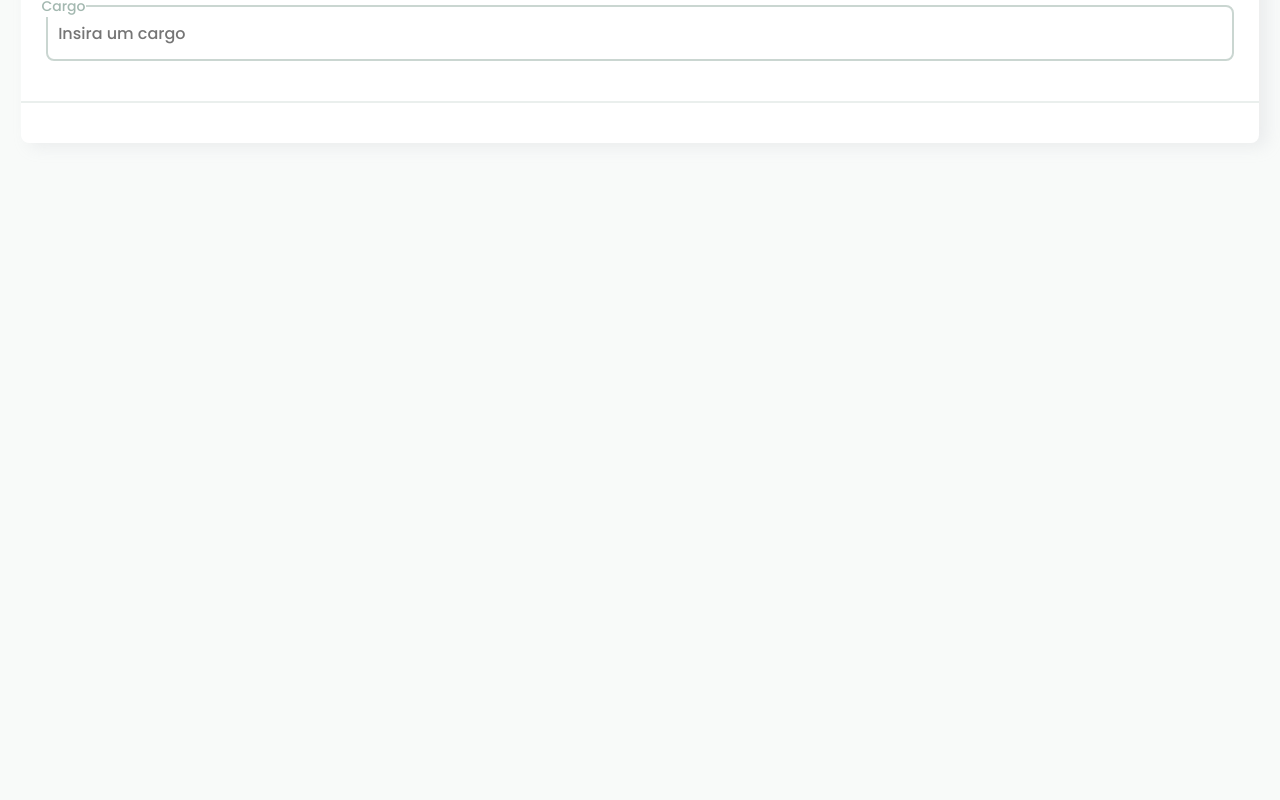
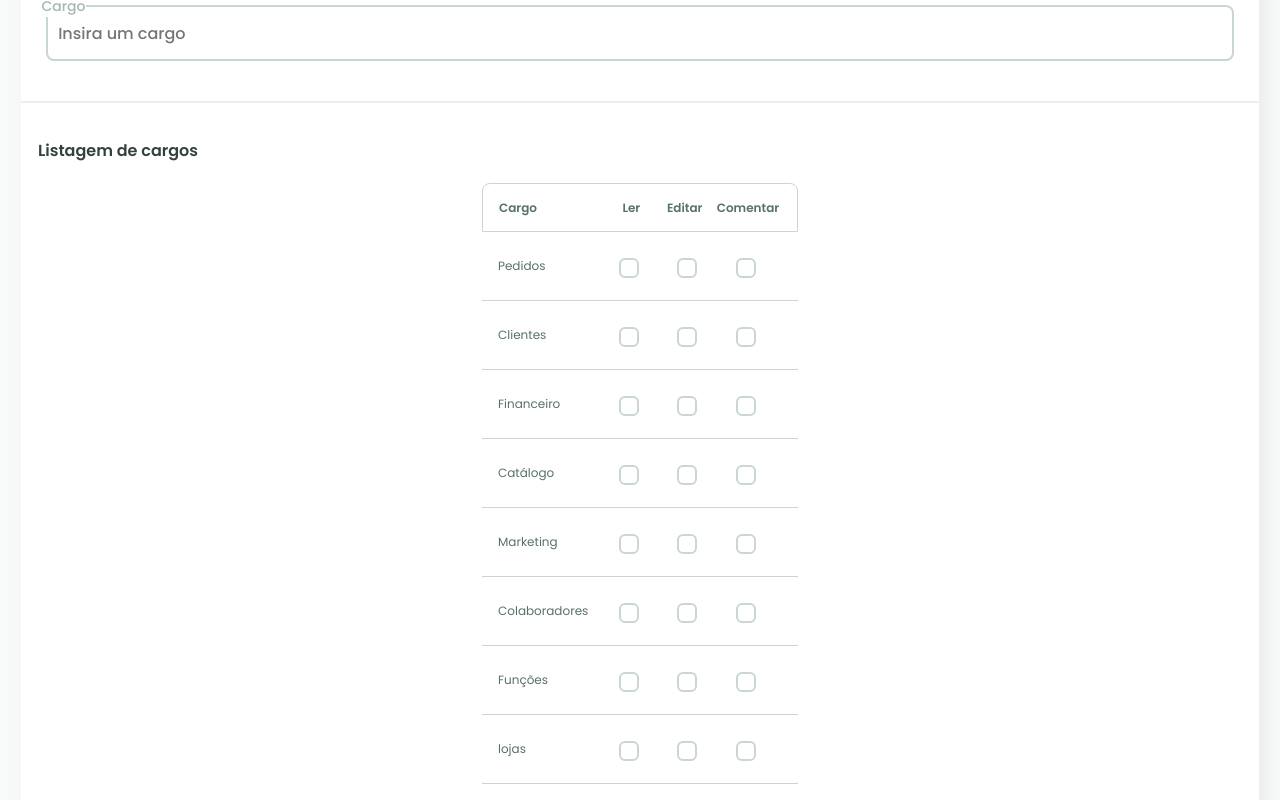
Before and after one commit to FernandoMos92/PedidoPago_test, a Next.js app: page /new-position in a window 1280 px wide. Shown: the part 314-1114 px from the top of the page. Before the commit the page ends 800 px from the top, so only its background shows below. Built offline with nearby package versions, Linux system fonts and the light colour scheme.

Commit message:
:sparkles:: Checked styled

```diff
--- a/src/pages/new-position/index.tsx
+++ b/src/pages/new-position/index.tsx
@@ -32,6 +32,123 @@ export default function NewPosition() {
 
         <hr className={styles.horizonLine} />
 
+        <h3 className={styles.headerBottom}>Listagem de cargos</h3>
+
+        <table className={styles.tableData}>
+          <thead>
+            <tr>
+              <th>Cargo</th>
+              <th>Ler</th>
+              <th>Editar</th>
+              <th>Comentar</th>
+            </tr>
+          </thead>
+
+          <tbody>
+            <tr>
+              <td>Pedidos</td>
+              <td>
+                <input
+                  className={styles.checkBox}
+                  type="checkbox"
+                  name=""
+                  id=""
+                />
+              </td>
+              <td>
+                <input type="checkbox" name="" id="" />
+              </td>
+              <td>
+                <input type="checkbox" name="" id="" />
+              </td>
+            </tr>
+
+            <tr>
+              <td>Clientes</td>
+              <td>
+                <input type="checkbox" name="" id="" />
+              </td>
+              <td>
+                <input type="checkbox" name="" id="" />
+              </td>
+              <td>
+                <input type="checkbox" name="" id="" />
+              </td>
+            </tr>
+            <tr>
+              <td>Financeiro</td>
+              <td>
+                <input type="checkbox" name="" id="" />
+              </td>
+              <td>
+                <input type="checkbox" name="" id="" />
+              </td>
+              <td>
+                <input type="checkbox" name="" id="" />
+              </td>
+            </tr>
+            <tr>
+              <td>Catálogo</td>
+              <td>
+                <input type="checkbox" name="" id="" />
+              </td>
+              <td>
+                <input type="checkbox" name="" id="" />
+              </td>
+              <td>
+                <input type="checkbox" name="" id="" />
+              </td>
+            </tr>
+            <tr>
+              <td>Marketing</td>
+              <td>
+                <input type="checkbox" name="" id="" />
+              </td>
+              <td>
+                <input type="checkbox" name="" id="" />
+              </td>
+              <td>
+                <input type="checkbox" name="" id="" />
+              </td>
+            </tr>
+            <tr>
+              <td>Colaboradores</td>
+              <td>
+                <input type="checkbox" name="" id="" />
+              </td>
+              <td>
+                <input type="checkbox" name="" id="" />
+              </td>
+              <td>
+                <input type="checkbox" name="" id="" />
+              </td>
+            </tr>
+            <tr>
+              <td>Funções</td>
+              <td>
+                <input type="checkbox" name="" id="" />
+              </td>
+              <td>
+                <input type="checkbox" name="" id="" />
+              </td>
+              <td>
+                <input type="checkbox" name="" id="" />
+              </td>
+            </tr>
+            <tr>
+              <td>lojas</td>
+              <td>
+                <input type="checkbox" name="" id="" />
+              </td>
+              <td>
+                <input type="checkbox" name="" id="" />
+              </td>
+              <td>
+                <input type="checkbox" name="" id="" />
+              </td>
+            </tr>
+          </tbody>
+        </table>
       </section>
     </div>
   );
--- a/src/pages/new-position/style.module.scss
+++ b/src/pages/new-position/style.module.scss
@@ -6,7 +6,7 @@ $neutralColor3: #a3b8b0;
 $neutralColor5: #587169;
 
 .positionContainer {
-  margin-bottom:40px;
+  margin-bottom: 40px;
 
   .topContainer {
     align-items: center;
@@ -55,7 +55,7 @@ $neutralColor5: #587169;
       font-weight: 600;
       line-height: 100%;
       text-align: start;
-      margin: 0px 0px 24px 24px;
+      margin: 0px 0px 24px 33px;
       height: 16px;
       width: 100%;
     }
@@ -122,12 +122,101 @@ $neutralColor5: #587169;
       }
     }
 
-    .horizonLine{
+    .horizonLine {
       width: 100%;
       border: 1px solid $neutralTertiary;
       bottom: 40px;
       gap: 10px;
     }
 
+    .headerBottom {
+      margin-top: 40px;
+      margin-bottom: 24px;
+    }
+
+    .tableData {
+      border-collapse: collapse;
+      border-radius: 8;
+      box-sizing: border-box;
+      display: flex;
+      flex-direction: column;
+      justify-content: space-between;
+      width: 316px;
+      height: fit-content;
+
+      thead {
+        border: 1px solid $neutralColor2;
+        border-radius: 8px 8px 0px 0px;
+        height: 49px;
+        padding: 16px;
+        width: 316px;
+
+        tr {
+          display: flex;
+          justify-content: space-between;
+
+          :first-child {
+            display: flex;
+            justify-content: flex-start;
+            font-size: 12px;
+            margin: 0;
+            width: 102px;
+          }
+
+          :last-child {
+            width: 66px;
+          }
+
+          th {
+            color: #587169;
+            font-weight: 600;
+            line-height: 140%;
+            font-size: 12px;
+            width: 46px;
+            height: 17px;
+          }
+        }
+      }
+
+      tbody {
+        display: flex;
+        flex-direction: column;
+
+        tr {
+          margin-top: 25.5px;
+          display: flex;
+          flex-direction: row;
+          flex-wrap: wrap;
+          justify-content: space-between;
+          border-bottom: 1px solid $neutralColor2;
+
+          :first-child {
+            color: $neutralColor5;
+            display: flex;
+            font-size: 12px;
+            font-weight: 400;
+            justify-content: flex-start;
+            margin: 0;
+            margin-left: 4px;
+            margin-right: 70px;
+            padding-left: 12px;
+          }
+
+          :last-child {
+            margin-right: 20px;
+          }
+
+          td {
+            color: #587169;
+            font-size: 12px;
+            font-weight: 600;
+            line-height: 140%;
+            margin-bottom: 25.5px;
+            width: 46px;
+            height: 17px;
+          }
+        }
+      }
+    }
   }
 }
--- a/src/style/global.scss
+++ b/src/style/global.scss
@@ -1,10 +1,10 @@
-@import url('https://fonts.googleapis.com/css2?family=Poppins:wght@400;500;600;700;800&display=swap');
+@import url("https://fonts.googleapis.com/css2?family=Poppins:wght@400;500;600;700;800&display=swap");
 
 * {
   margin: 0;
   padding: 0;
   box-sizing: border-box;
-  font-family: 'Poppins';
+  font-family: "Poppins";
 }
 
 @media (max-width: 1080px) {
@@ -20,11 +20,15 @@
 }
 
 body {
-  background-color: #F8FAF9;
+  background-color: #f8faf9;
 }
 
-body, input, textarea, select, button {
-  font: 400 1rem 'Poppins';
+body,
+input,
+textarea,
+select,
+button {
+  font: 400 1rem "Poppins";
 }
 
 button {
@@ -35,3 +39,20 @@ a {
   text-decoration: none;
   color: inherit;
 }
+
+input {
+  appearance: none;
+  width: 20px;
+  height: 20px;
+  background-color: #FFF;
+  border-radius: 6px;
+  border:2px solid rgba(202, 214, 209, 1);
+
+  &:checked {
+    border:2px solid rgba(29, 209, 149);
+    background-image: url('../../public//images/check.svg');
+    background-repeat: no-repeat;
+    background-color: rgb(29,209,149);
+    background-position: center;
+  }
+ }
```
Also changed, not shown: public/images/check.svg (added).
